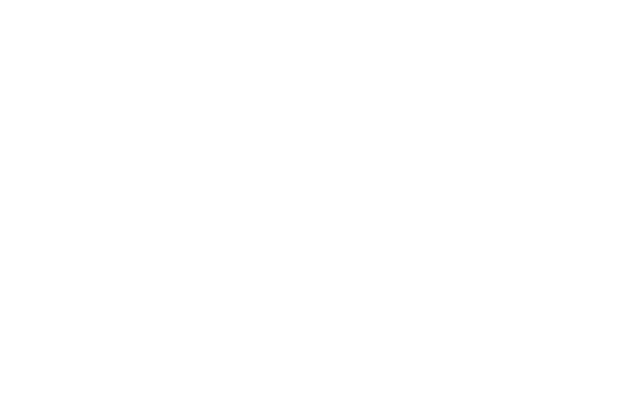
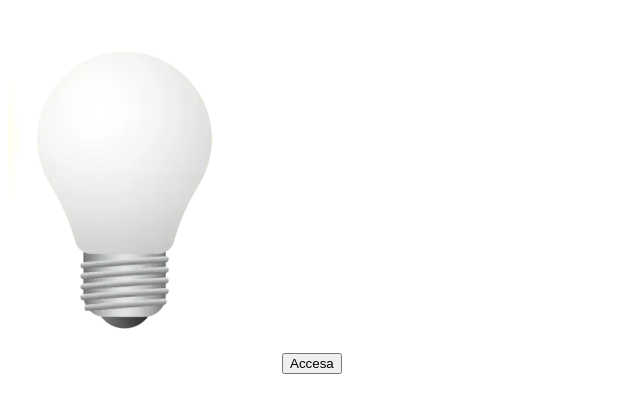
Before and after one commit to Diana-Petruccetti/js-dom-1, a plain HTML site: page index.html in a window 1280 px wide. Shown: the whole page, without its empty margins (0-640 px from the left). Drawn offline with Linux system fonts and the light colour scheme.

Commit message:
img and button

```diff
--- a/index.html
+++ b/index.html
@@ -6,6 +6,8 @@
     <title>Document</title>
 </head>
 <body>
+    <img src="./assets/img/white_lamp.png" alt="">
+    <button>Accesa</button>
 
     <script src="./assets/javascript/index.js"></script>
 </body>
```
